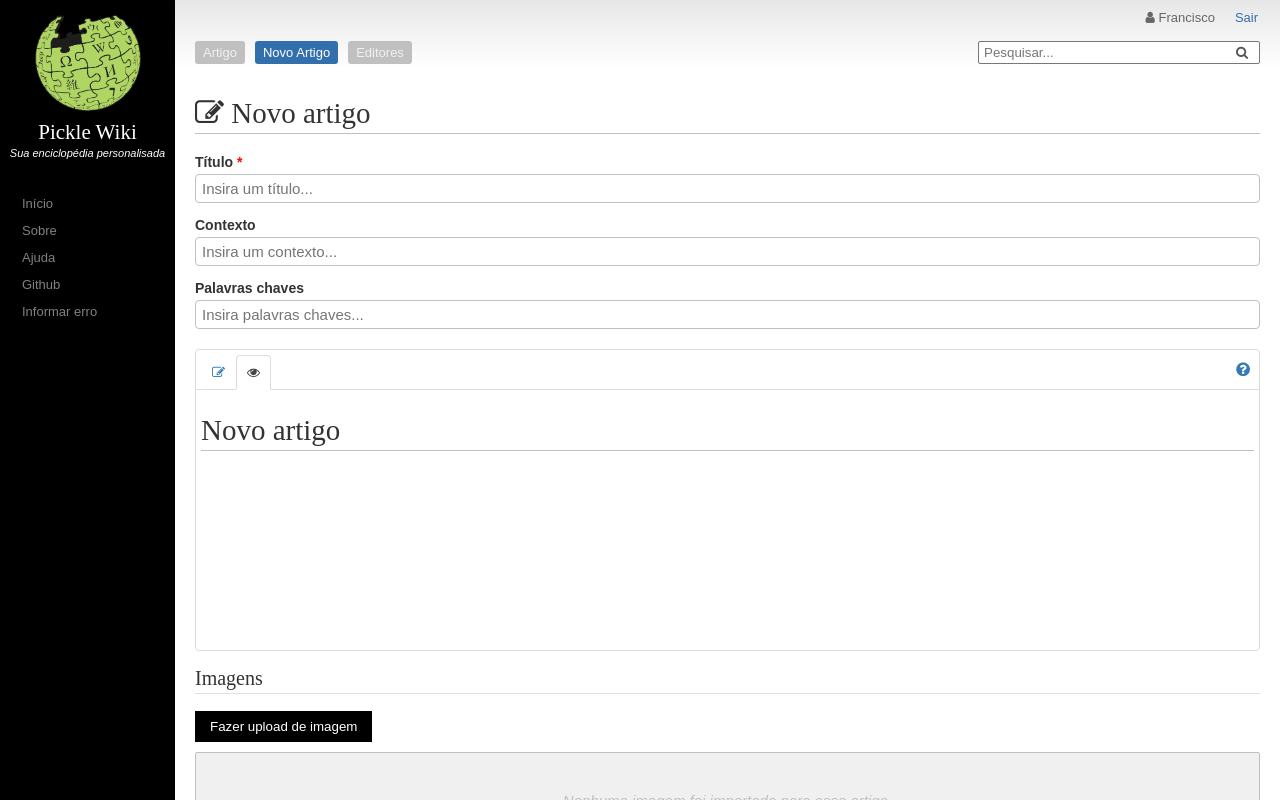
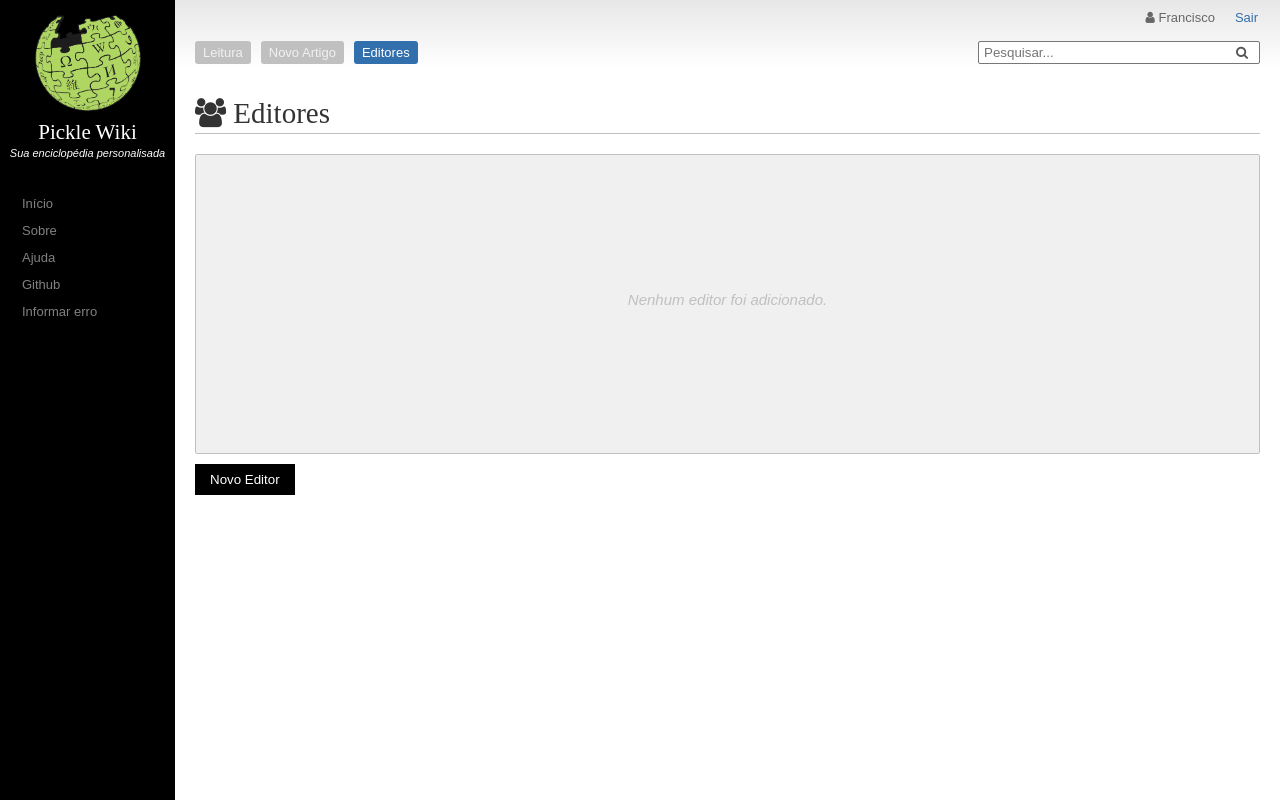
Before and after one commit to SamirSales/pickle-wiki-backend-springboot, a React (Create React App) app: page / in a window 1280 px wide. Built offline with nearby package versions, Linux system fonts and the light colour scheme.

Commit message:
improvement of the UserEditor component

```diff
--- a/src/containers/App.js
+++ b/src/containers/App.js
@@ -20,7 +20,7 @@ class App extends PureComponent {
         title: 'Bem vindo ao Pickle Wiki',
         text: 'Sistema Wiki que tem como foco seu funcionamento em intranets empresarias e blá blá blá...'
     },
-    screenStatus: ScreenStatus.ArticleBuilder
+    screenStatus: ScreenStatus.UsersEdition
   }
 
   setSimpleTemplate = (newTitle, newText) => {
--- a/src/containers/TopBar/TopBar.js
+++ b/src/containers/TopBar/TopBar.js
@@ -22,9 +22,9 @@ class TopBar extends PureComponent {
       </div>
     );
 
-    let article = <div
+    let tabRead = <div
       className={this.props.screenStatus === ScreenStatus.SimpleTemplate ? 'tab active' : 'tab'}
-      onClick={this.props.screenStatusEvent.bind(this, ScreenStatus.SimpleTemplate)} >Artigo</div>;
+      onClick={this.props.screenStatusEvent.bind(this, ScreenStatus.SimpleTemplate)} >Leitura</div>;
 
     let tabAddArticle = <div
       className={this.props.screenStatus === ScreenStatus.ArticleBuilder ? 'tab active' : 'tab'}
@@ -50,7 +50,9 @@ class TopBar extends PureComponent {
               <i className="fa fa-search search-icon"></i>
             </div>
 
-            {article}
+            <AuthContext.Consumer>
+              { auth => auth ? tabRead : null}
+            </AuthContext.Consumer>
 
             <AuthContext.Consumer>
               { auth => auth ? tabAddArticle : null}
--- a/src/containers/UserEditor/UserEditor.css
+++ b/src/containers/UserEditor/UserEditor.css
@@ -0,0 +1,7 @@
+.user-editor-div-user-list{
+    min-height: 300px;
+}
+
+.user-editor-div-user-list > .empty-content-message{
+    margin-top: 130px;
+}
--- a/src/containers/UserEditor/UserEditor.js
+++ b/src/containers/UserEditor/UserEditor.js
@@ -10,6 +10,11 @@ class UserEditor extends Component {
         return (
           <Aux>
               <h1 className='simple-template-title'><i className="fa fa-users"></i> Editores</h1>
+              <div className='article-builder-div-content user-editor-div-user-list' style={{marginTop: '10px'}}>
+                <p className='empty-content-message'>Nenhum editor foi adicionado.</p>
+              </div>
+
+              <button className='article-btn article-btn-topic' style={{marginTop: '10px'}}>Novo Editor</button>
           </Aux>
         );
       }
```
